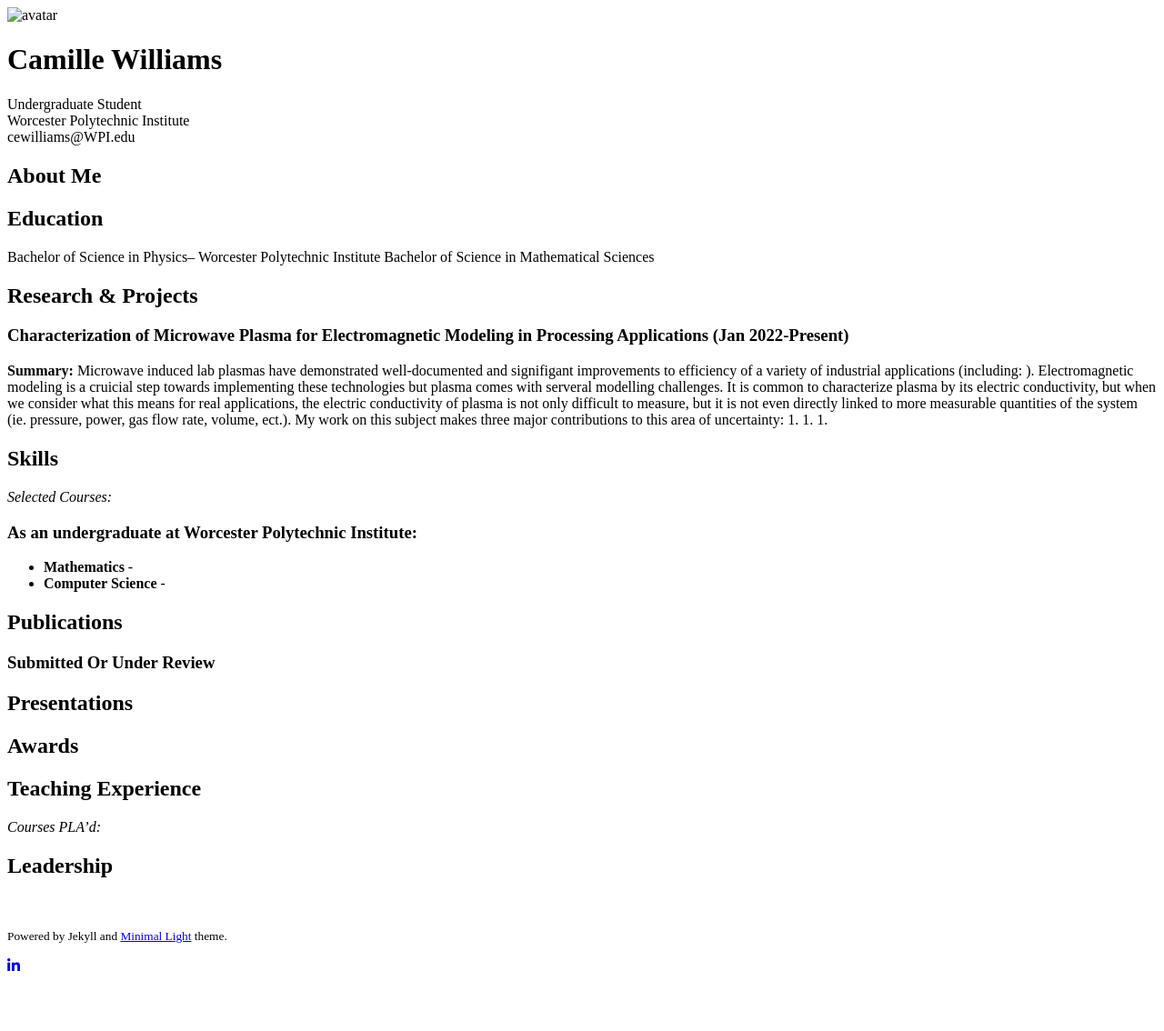
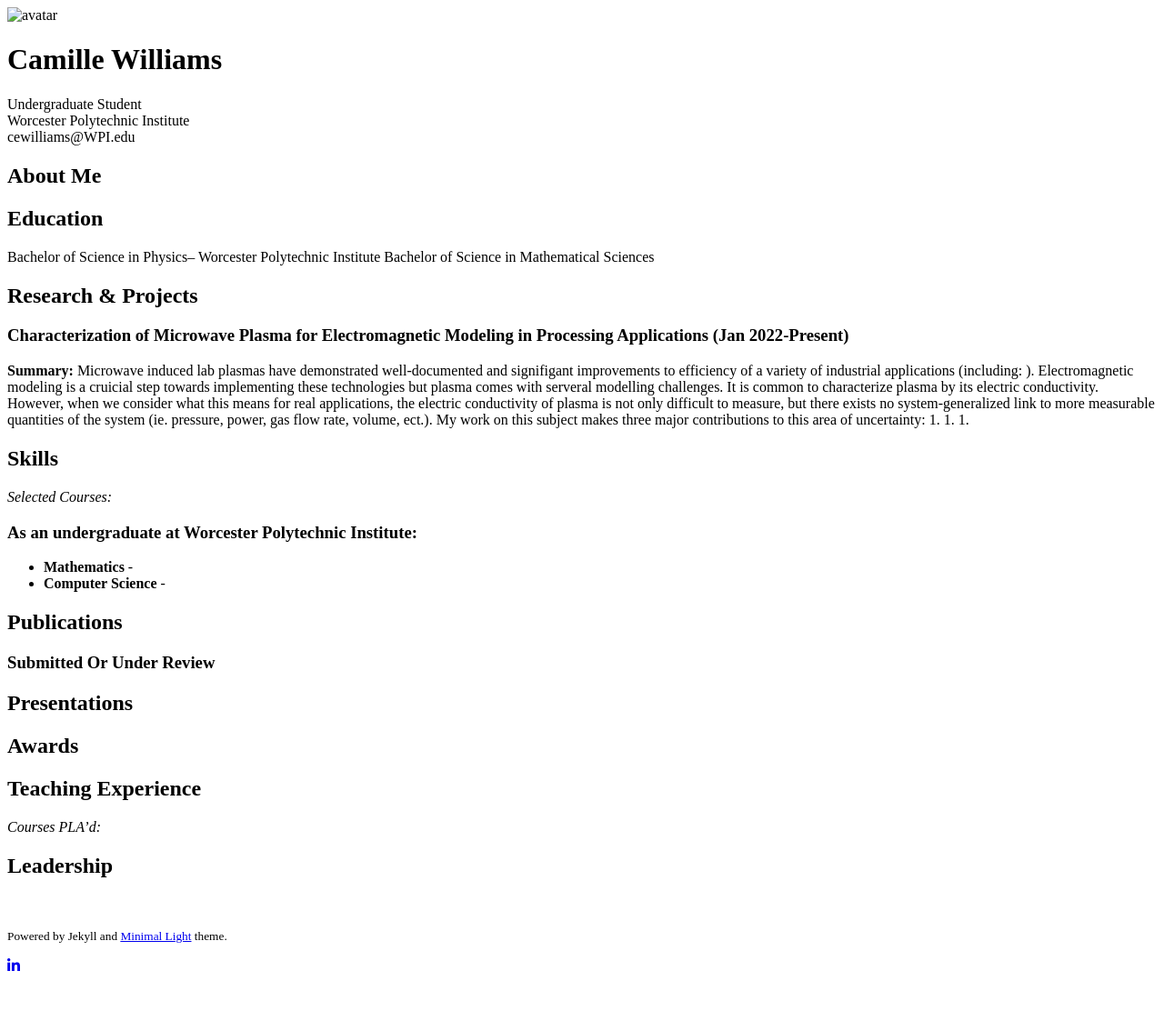
Before and after one commit to CamilleW8831/CamilleW8831.github.io, a Jekyll site: the page built from index.md, in a window 1280 px wide. Shown: the whole page at 91% size. Built offline with Jekyll 4.4.1, drawn with Linux system fonts in a browser that asks for light colours; nearby versions of some CDN libraries; a style sheet for code colours, icons or effects is not loaded; our own code applies the rules of GitHub Pages for plain Markdown files.

Commit message:
Update index.md

```diff
--- a/index.md
+++ b/index.md
@@ -12,7 +12,7 @@ Bachelor of Science in Mathematical Sciences
 
 ## Research & Projects
 ### Characterization of Microwave Plasma for Electromagnetic Modeling in Processing Applications (Jan 2022-Present)
-**Summary:** Microwave induced lab plasmas have demonstrated well-documented and signifigant improvements to efficiency of a variety of industrial applications (including: ). Electromagnetic modeling is a cruicial step towards implementing these technologies but plasma comes with serveral modelling challenges. It is common to characterize plasma by its electric conductivity, but when we consider what this means for real applications, the electric conductivity of plasma is not only difficult to measure, but it is not even directly linked to more measurable quantities of the system (ie. pressure, power, gas flow rate, volume, ect.). My work on this subject makes three major contributions to this area of uncertainty:
+**Summary:** Microwave induced lab plasmas have demonstrated well-documented and signifigant improvements to efficiency of a variety of industrial applications (including: ). Electromagnetic modeling is a cruicial step towards implementing these technologies but plasma comes with serveral modelling challenges. It is common to characterize plasma by its electric conductivity. However, when we consider what this means for real applications, the electric conductivity of plasma is not only difficult to measure, but there exists no system-generalized link to more measurable quantities of the system (ie. pressure, power, gas flow rate, volume, ect.). My work on this subject makes three major contributions to this area of uncertainty:
 1.
 1.
 1.
```
